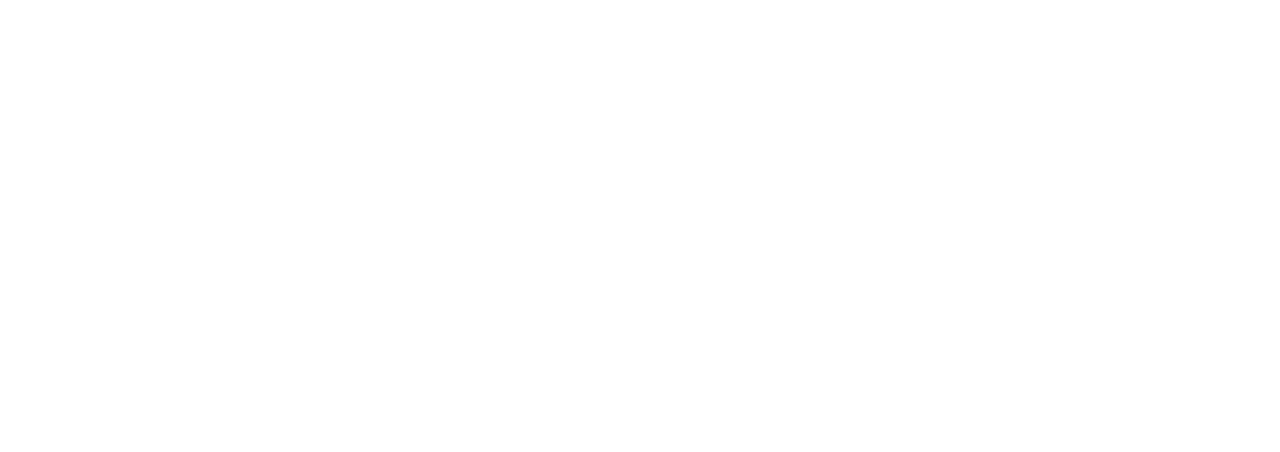
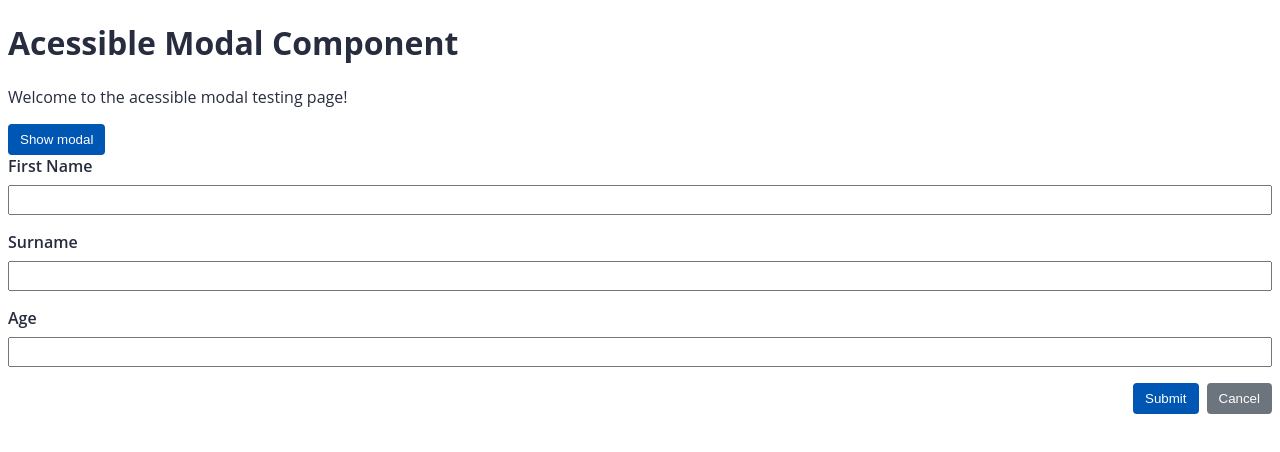
Before and after one commit to Aldreyz/acessibilidade-part2, an Angular app: page / in a window 1280 px wide. Shown: the top 452 px of the page. Built offline with nearby package versions, Linux system fonts and the light colour scheme.

Commit message:
Utilizando nossa API ainda não implementada

```diff
--- a/src/app/app.component.html
+++ b/src/app/app.component.html
@@ -0,0 +1,24 @@
+<h1>Acessible Modal Component</h1>
+
+<p>Welcome to the acessible modal testing page!</p>
+<button type="button" class="button button-primary">Show modal</button>
+
+<div class="form-field ">
+  <label for="firstName">First Name</label>
+  <input id="firstName">
+</div>
+
+<div class="form-field ">
+  <label for="surname">Surname</label>
+  <input id="surname" >
+</div>
+
+<div class="form-field ">
+  <label for="age">Age</label>
+  <input id="age">
+</div>
+
+<div class="button-group">
+   <button class="button button-primary" type="button">Submit</button>
+   <button class="button button-secondary" type="button">Cancel</button>
+</div>
--- a/src/app/shared/components/modal/services/modal.service.ts
+++ b/src/app/shared/components/modal/services/modal.service.ts
@@ -3,7 +3,7 @@
 @Injectable()
 export class ModalService {
 
-  public open(config:ModalConfig){
+  public open(config:ModalConfig):ModalRef{
     console.log('open called');
     return new ModalRef();
   }
--- a/src/styles.scss
+++ b/src/styles.scss
@@ -0,0 +1,58 @@
+/* You can add global styles to this file, and also import other style files */
+
+* {
+  box-sizing: border-box;
+}
+
+body {
+  font-family: 'Open Sans', sans-serif;
+  color: #272c3f
+}
+
+:focus {
+  outline: 2px solid orange;
+}
+
+.button-group {
+  text-align: right;
+  .button {
+    margin-left: 0.5rem;
+  }
+}
+
+.button {
+  display: inline-block;
+  padding: 0.5rem 0.75rem;
+  border-radius: .25rem;
+  border: none;
+
+  font-weight: 400;
+  &.button-primary {
+    background-color: #0056B3;
+    color: #fff;
+  }
+  &.button-secondary {
+    background-color: #6c757d;
+    color: #fff;
+  }
+}
+
+.form-field {
+  margin-bottom: 1rem;
+  label {
+    display: block;
+    font-weight: 600;
+    margin-bottom: 0.5rem;
+  }
+  input {
+    width: 100%;
+    padding: 0.25rem;
+    font-size: 1rem;
+  }
+}
+
+.validation-error {
+  display: inline-block;
+  color: red;
+  margin-top: 0.5rem;
+}
```
